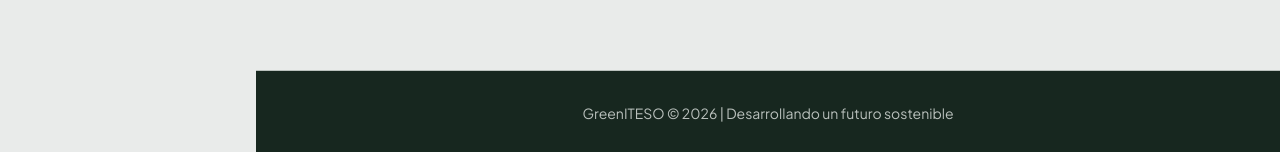
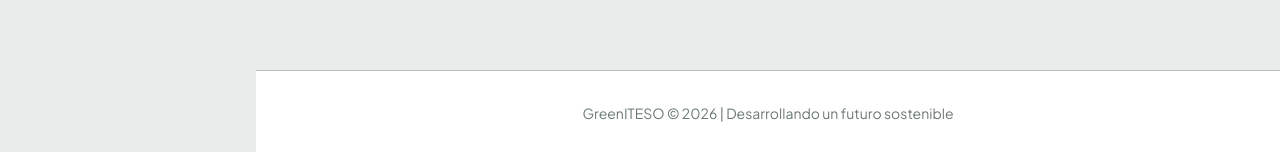
Before and after one commit to GreenITESO-Proyecto-Integrador/GreenITESO-Frontend, a React (Vite) app: page / in a window 1280 px wide. Shown: the part 1178-1330 px from the top of the page. Built offline with nearby package versions, Linux system fonts and the light colour scheme; no server answers; sample sign-in values are in the browser's storage.

Commit message:
fix(footer): update background and text color for improved visibility (#140)

```diff
--- a/src/components/layout/Footer.tsx
+++ b/src/components/layout/Footer.tsx
@@ -1,7 +1,7 @@
 export function Footer() {
   return (
-    <footer className="border-t border-border bg-secondary-700 px-4 py-8 text-center dark:bg-secondary-900">
-      <p className="text-sm text-secondary-100">
+    <footer className="border-t border-border bg-card px-4 py-8 text-center">
+      <p className="text-sm text-muted-foreground">
         GreenITESO © {new Date().getFullYear()} | Desarrollando un futuro sostenible
       </p>
     </footer>
```
